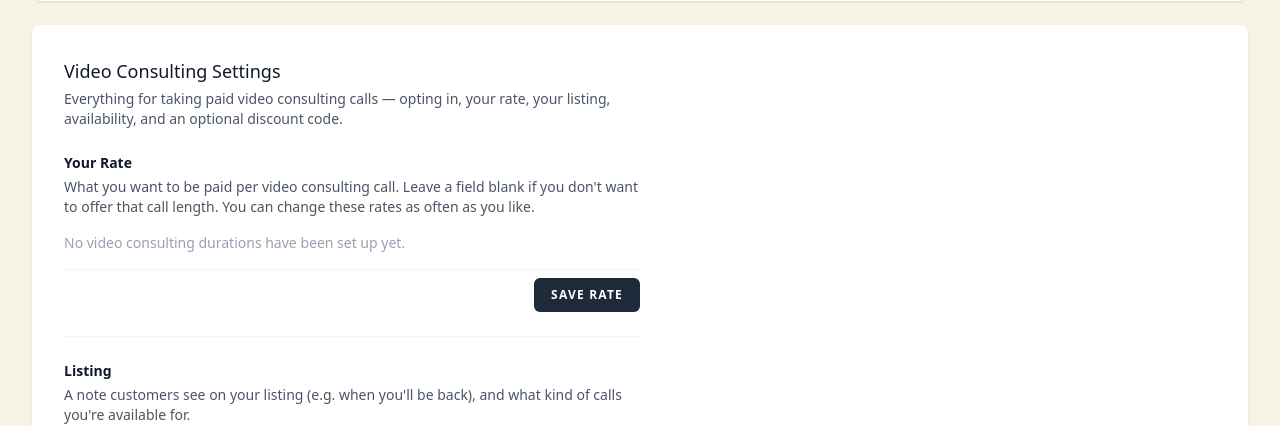
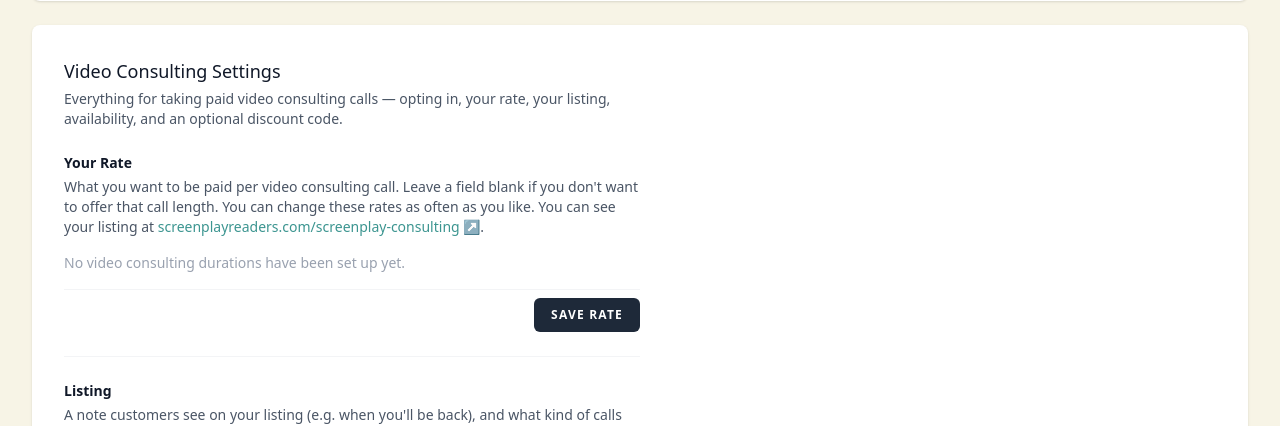
Before and after one commit to theomalley/screenplayreaders-portal, a Laravel app: page /profile in a window 1280 px wide. Shown: the part 2886-3312 px from the top of the page. Run offline with Laravel 12, Linux system fonts and the light colour scheme; the visitor is signed in with stand-in values (Sample User, id 1); data comes from the database, SQL or seed files in the repository; data that the repository does not hold is empty; style sheets or scripts are compiled from the project's sources; parts of the project's set-up code (start-up, migrations or seed data) failed here and were passed over; some libraries are stand-ins or nearby versions.

Commit message:
adding link for readers to view their video call listing

```diff
--- a/resources/views/profile/edit.blade.php
+++ b/resources/views/profile/edit.blade.php
@@ -432,7 +432,7 @@
                     @if (\App\Support\VideoConsultingAccess::enabledFor($user))
                     <div class="pb-6 mb-6 border-b border-gray-100">
                         <h3 class="text-sm font-semibold text-gray-900 mb-1">Your Rate</h3>
-                        <p class="text-sm text-gray-600 mb-4">What you want to be paid per video consulting call. Leave a field blank if you don't want to offer that call length. You can change these rates as often as you like.</p>
+                        <p class="text-sm text-gray-600 mb-4">What you want to be paid per video consulting call. Leave a field blank if you don't want to offer that call length. You can change these rates as often as you like. You can see your listing at <a href="https://screenplayreaders.com/screenplay-consulting/" target="_blank" rel="noopener" class="text-indigo-600 hover:underline">screenplayreaders.com/screenplay-consulting <span aria-hidden="true">&#8599;</span></a>.</p>
 
                         @php $vcDurations = $videoConsultingDurations ?? collect(); @endphp
                         @if ($errors->any() && $errors->hasAny($vcDurations->map(fn ($d) => "rates.{$d->id}")->all()))
```
